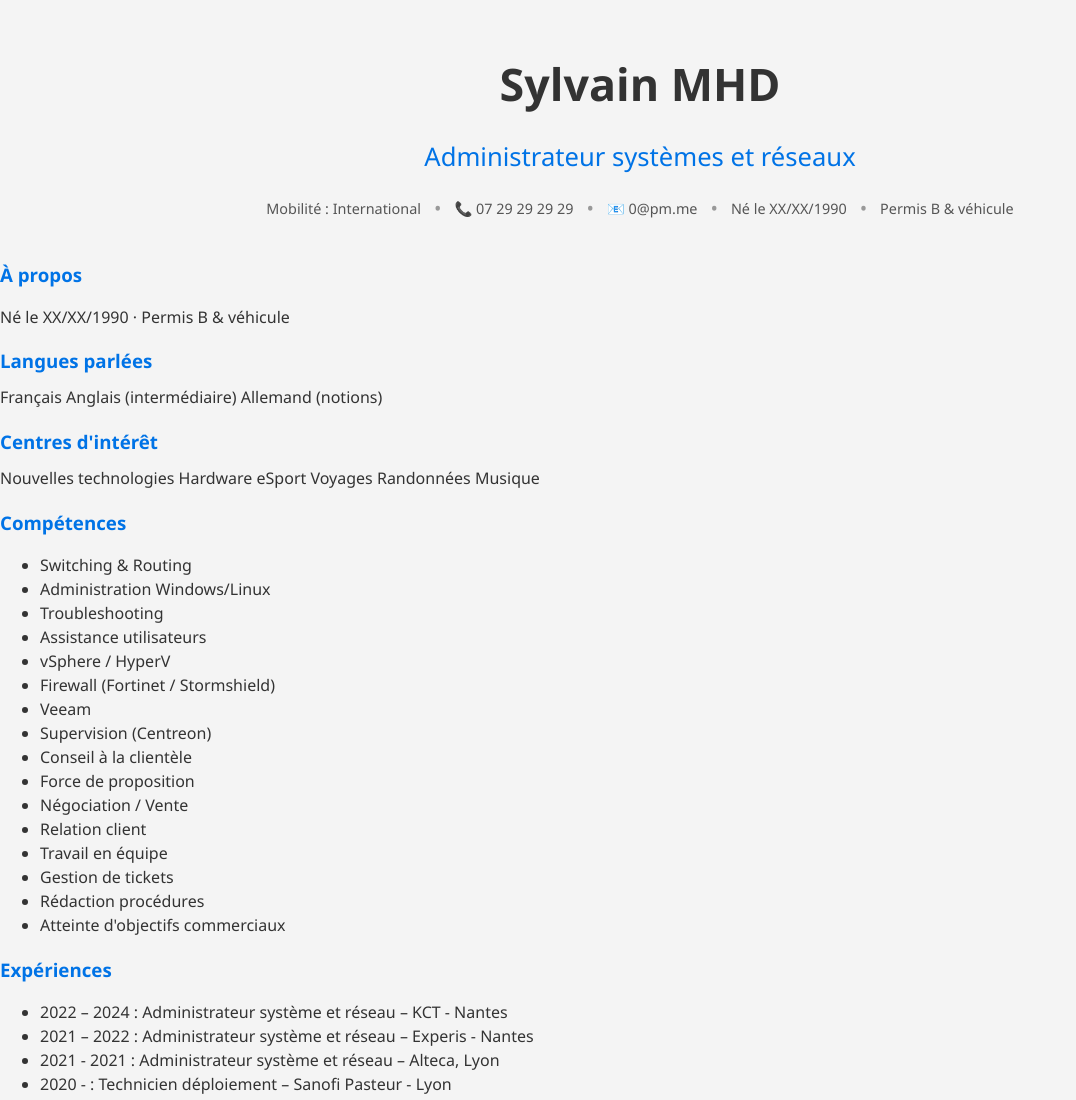
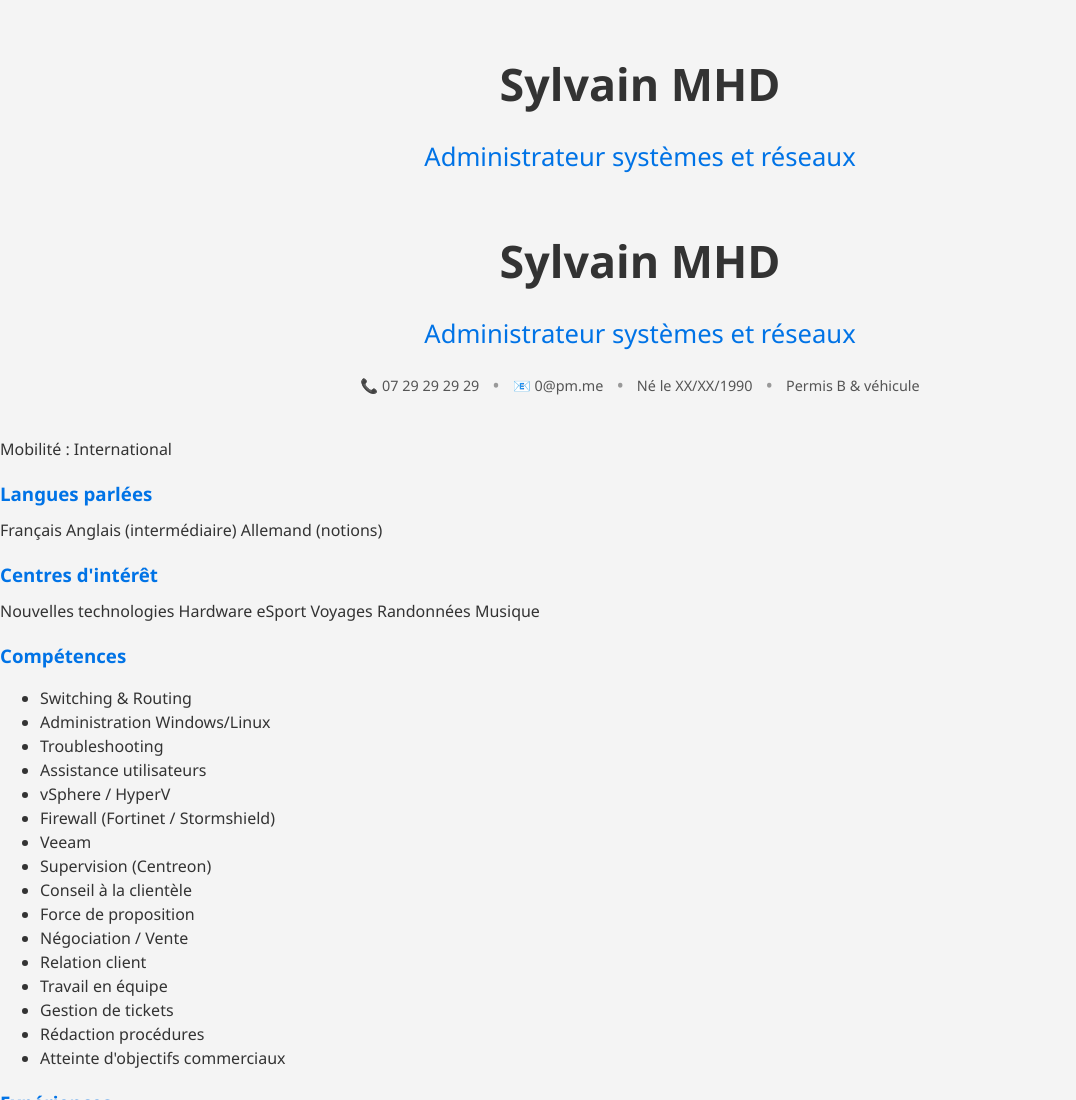
Before and after one commit to libexec-xflr6/libexec-xflr6.github.io, a plain HTML site: page index.html in a window 1280 px wide. Shown: the top 1100 px of the page, without its empty margins (0-1076 px from the left). Drawn offline with Linux system fonts and the light colour scheme.

Commit message:
Update index.html

```diff
--- a/index.html
+++ b/index.html
@@ -10,19 +10,18 @@
     <h1>Sylvain MHD</h1>
     <h2>Administrateur systèmes et réseaux</h2>
 
+<h1>Sylvain MHD</h1>
+<h2>Administrateur systèmes et réseaux</h2>
+
 <p class="infos-sous-titre">
-  Mobilité&nbsp;: International
-  <span class="sep">•</span> 📞 07 29 29 29 29
+  📞 07 29 29 29 29
   <span class="sep">•</span> 📧 0@pm.me
   <span class="sep">•</span> Né le XX/XX/1990
   <span class="sep">•</span> Permis B & véhicule
 </p>
 
+<p class="mobilite">Mobilité&nbsp;: International</p>
 
-    <div class="section">
-      <h3>À propos</h3>
-      <p>Né le XX/XX/1990 · Permis B & véhicule</p>
-    </div>
 
     <div class="section">
       <h3>Langues parlées</h3>
```
